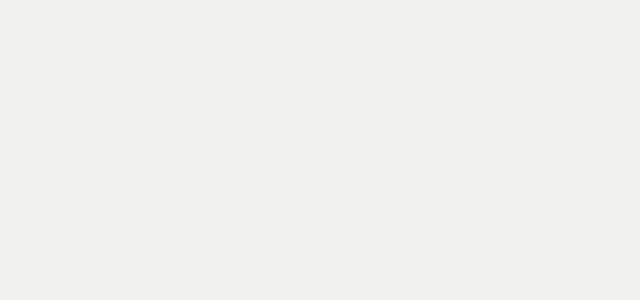
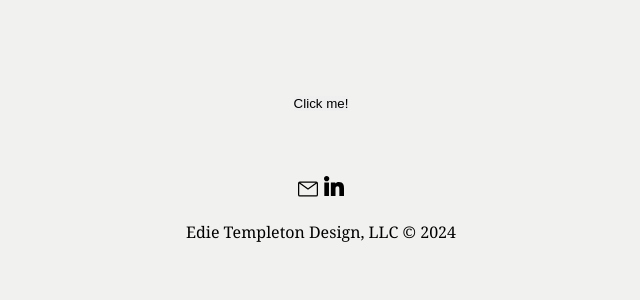
Before and after one commit to izzy1090/edie-templeton-design, a React (Create React App) app: page /instagram in a window 1280 px wide. Shown: the top 300 px of the page, without its empty margins (319-959 px from the left). Built offline with nearby package versions, Linux system fonts and the light colour scheme.

Commit message:
Integrated a refresh token system to refresh token and update the DB (#52)
* Integrated a refresh token system to refresh token and update the DB

* Made exchangeTokens a serverless function

* Updated cron job

```diff
--- a/package.json
+++ b/package.json
@@ -3,7 +3,6 @@
   "version": "0.1.0",
   "type": "module",
   "private": true,
-  "type": "module",
   "dependencies": {
     "@testing-library/jest-dom": "^5.17.0",
     "@testing-library/react": "^13.4.0",
--- a/src/App.js
+++ b/src/App.js
@@ -4,6 +4,7 @@ import AboutPage from "./pages/AboutPage.js";
 import GalleryPage from "./pages/GalleryPage.js";
 import ContactPage from "./pages/ContactPage.js";
 import FooterPage from './pages/FooterPage.js';
+import InstagramPage from './pages/InstagramPage.js';
 
 function App() {
   return (
@@ -23,6 +24,11 @@ function App() {
       <ContactPage/>
       <FooterPage/>
     </Route>
+    <Route path="/instagram">
+      <NavMenuPage/>
+      <InstagramPage/>
+      <FooterPage/>
+    </Route>
   </>
   );
 }
--- /dev/null
+++ b/src/components/instagram.js
@@ -0,0 +1,11 @@
+import exchangeToken from "../internal-api/exchange-token.js";
+
+function Instagram (){
+    return <button
+        style={{ display: 'flex', margin: 'auto' }}
+        onClick={exchangeToken}>
+            Click me!
+        </button>
+}
+
+export default Instagram;
--- /dev/null
+++ b/src/internal-api/exchange-token.js
@@ -0,0 +1,13 @@
+import refreshToken from "./refresh-token.js";
+
+export default async function exchangeToken(){
+    try {
+        fetch(`/api/fetch-sql-token`)
+        .then(response=>response.json())
+        .then(currentToken => refreshToken(currentToken.result.rows[0].access_token))
+        .then(newAccessToken=>fetch(`/api/update-sql-token?accessToken=${newAccessToken.access_token}`));
+    }
+    catch (error){
+        console.log(error.message);
+    }
+}
--- a/api/FetchAccessToken.js
+++ b/src/internal-api/refresh-token.js
@@ -1,6 +1,4 @@
-let access_token;
-
-async function fetchAccessToken(){
+async function refreshToken(access_token){
     const url = `https://graph.instagram.com/refresh_access_token?grant_type=ig_refresh_token&access_token=${access_token}`
     try {
         const response = await fetch(url, {
@@ -12,13 +10,10 @@ async function fetchAccessToken(){
         if (!response.ok) {
             throw new Error(`Response status: ${response.status}`);
         }
-
-        const refreshed_access_token = await response.json();
-        console.log(refreshed_access_token);
-        return refreshed_access_token;
+        return response.json();
     } catch(error) {
         console.log(error.message);
     }
 }
 
-export default fetchAccessToken;
+export default refreshToken;
--- /dev/null
+++ b/src/pages/InstagramPage.js
@@ -0,0 +1,7 @@
+import Instagram from "../components/instagram.js";
+
+function InstagramPage(){
+    return <Instagram/>
+}
+
+export default InstagramPage;
```
Also changed, not shown: api/fetch-sql-token.js (added, +15 -0 lines), api/update-sql-token.js (renamed from api/update-token.js), vercel.json.
